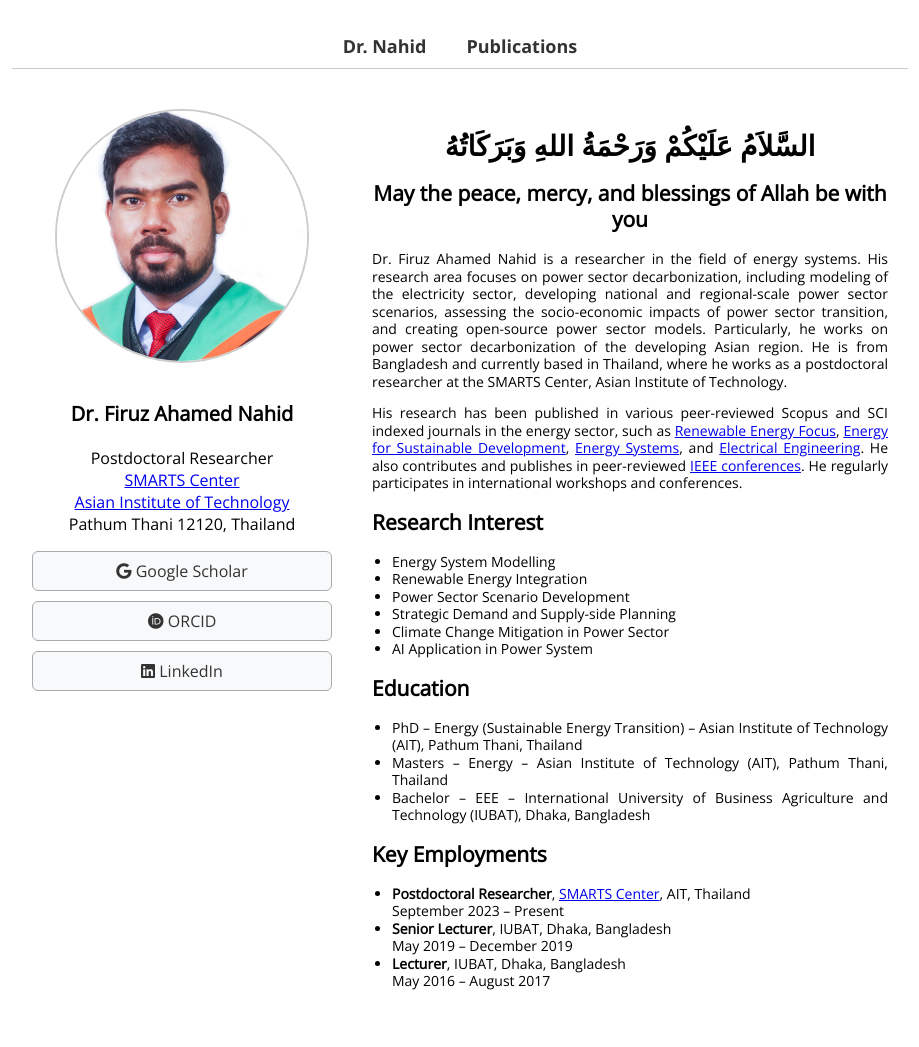
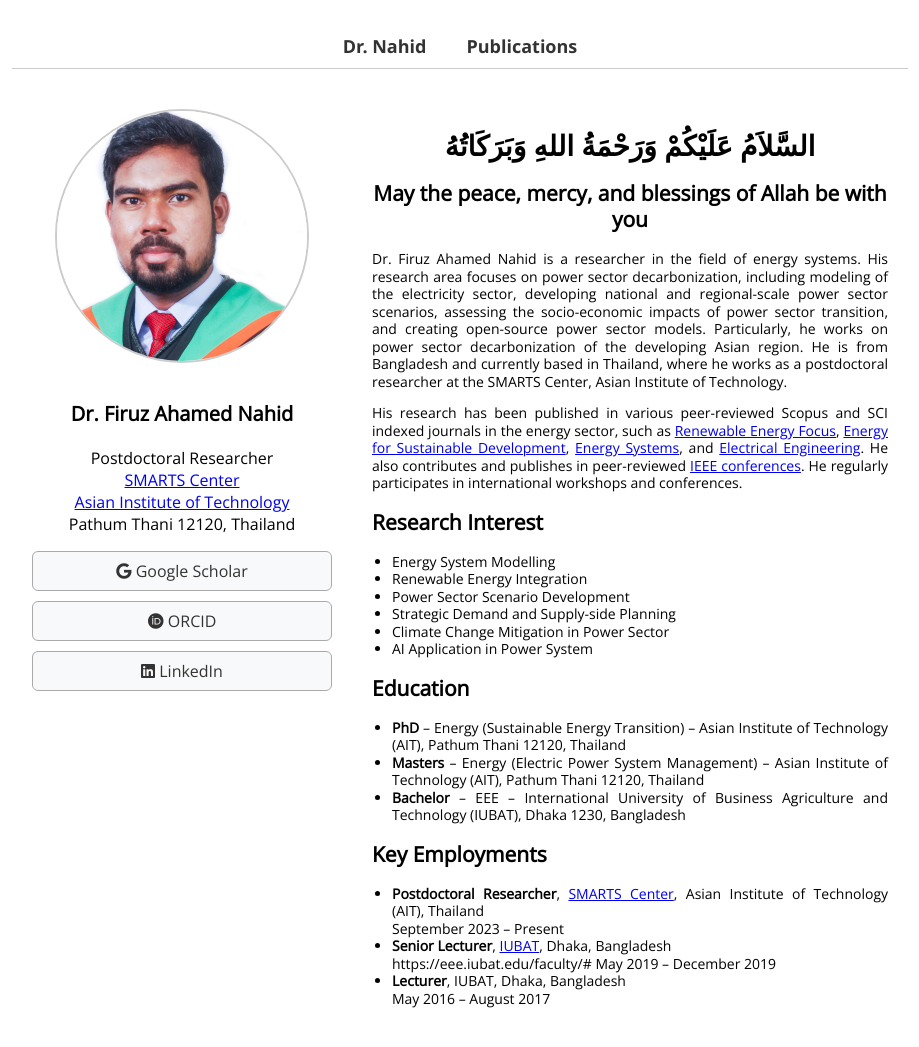
Before and after one commit to FiruzAhamed/firuzahamed.github.io, a Jekyll site: the page built from index.md, in a window 1280 px wide and 1117 px high. Shown: the top 1047 px of the window, without its empty margins (180-1099 px from the left). Built offline with Jekyll 4.4.1, drawn with Linux system fonts in a browser that asks for light colours.

Commit message:
Update index.md
Signed-off-by: Firuz Ahamed Nahid <122635742+FiruzAhamed@users.noreply.github.com>

```diff
--- a/index.md
+++ b/index.md
@@ -69,20 +69,20 @@ permalink: /
 
       <h2>Education</h2>
     <ul>
-      <li>PhD – Energy (Sustainable Energy Transition) – Asian Institute of Technology (AIT), Pathum Thani, Thailand</li>
-      <li>Masters – Energy – Asian Institute of Technology (AIT), Pathum Thani, Thailand</li>
-      <li>Bachelor – EEE – International University of Business Agriculture and Technology (IUBAT), Dhaka, Bangladesh</li>
+      <li><strong>PhD</strong> – Energy (Sustainable Energy Transition) – Asian Institute of Technology (AIT), Pathum Thani 12120, Thailand</li>
+      <li><strong>Masters</strong> – Energy (Electric Power System Management) – Asian Institute of Technology (AIT), Pathum Thani 12120, Thailand</li>
+      <li><strong>Bachelor</strong> – EEE – International University of Business Agriculture and Technology (IUBAT), Dhaka 1230, Bangladesh</li>
     </ul>
 
       <h2>Key Employments</h2>
     <ul>
       <li>
         <strong>Postdoctoral Researcher</strong>,
-        <a href="https://smartscenter.ait.ac.th/smarts-people" target="_blank">SMARTS Center</a>, AIT, Thailand <br>
+        <a href="https://smartscenter.ait.ac.th/smarts-people" target="_blank">SMARTS Center</a>, Asian Institute of Technology (AIT), Thailand <br>
         September 2023 – Present<br>
       </li>
       <li>
-        <strong>Senior Lecturer</strong>, IUBAT, Dhaka, Bangladesh<br>
+        <strong>Senior Lecturer</strong>, <a href="https://eee.iubat.edu/faculty/#" target="_blank">IUBAT</a>, Dhaka, Bangladesh<br> https://eee.iubat.edu/faculty/#
         May 2019 – December 2019
       </li>
       <li>
```
